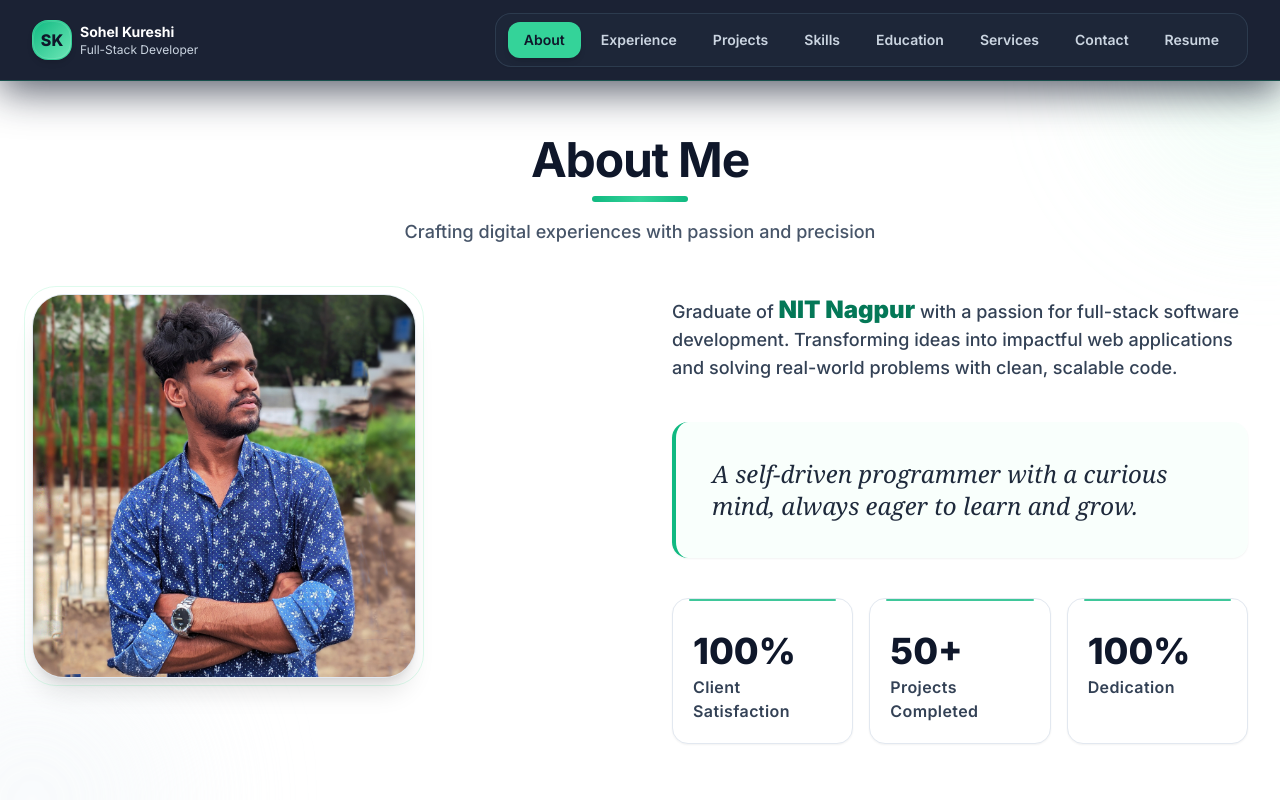
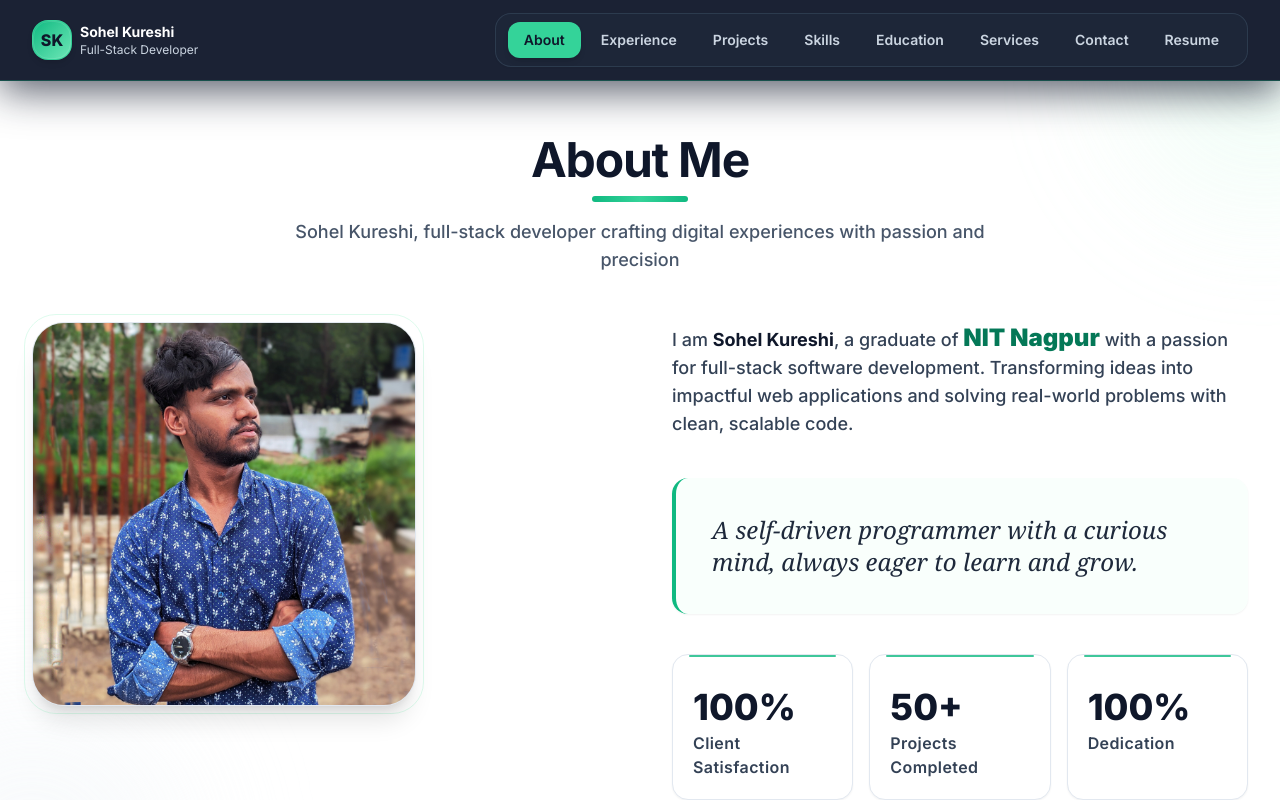
Before and after one commit to sohelkureshi/Next.js_portfolio, a Next.js app: page / in a window 1280 px wide. Shown: the top 800 px of the page. Built offline with nearby package versions, Linux system fonts and the light colour scheme.

Commit message:
added alternate name in seo

```diff
--- a/app/layout.tsx
+++ b/app/layout.tsx
@@ -1,6 +1,7 @@
 // app/layout.tsx
 import type { Metadata } from 'next'
 import { Inter } from 'next/font/google'
+// @ts-expect-error Next.js handles CSS side-effect imports at build time.
 import './globals.css'
 import Navbar from '../src/components/layout/Navbar'
 import Footer from '../src/components/layout/Footer'
@@ -8,7 +9,34 @@ import Footer from '../src/components/layout/Footer'
 const inter = Inter({ subsets: ['latin'] })
 
 const SITE_URL = 'https://sohelkureshi.vercel.app'
-const SITE_NAME = 'Sohel Kureshi — Full-Stack Developer'
+const SITE_NAME = 'Sohel Kureshi - Full-Stack Developer'
+const NAME_VARIANTS = [
+  'Sohel Kureshi',
+  'Sohail Qureshi',
+  'Sohel Qureshi',
+  'Sohail Kureshi',
+]
+
+const personJsonLd = {
+  '@context': 'https://schema.org',
+  '@type': 'Person',
+  name: 'Sohel Kureshi',
+  alternateName: ['Sohail Qureshi', 'Sohel Qureshi', 'Sohail Kureshi'],
+  url: SITE_URL,
+  jobTitle: 'Full-Stack Developer',
+  alumniOf: {
+    '@type': 'CollegeOrUniversity',
+    name: 'NIT Nagpur',
+  },
+  knowsAbout: [
+    'MERN stack',
+    'Next.js',
+    'React',
+    'Node.js',
+    'MongoDB',
+    'Full-stack web development',
+  ],
+}
 
 export const metadata: Metadata = {
   metadataBase: new URL(SITE_URL),
@@ -17,7 +45,15 @@ export const metadata: Metadata = {
     template: '%s | Sohel Kureshi',
   },
   description:
-    'Full-stack developer and NIT Nagpur graduate specializing in MERN stack, Next.js and modern web applications. Explore projects, skills, education, services and contact details.',
+    'Portfolio of Sohel Kureshi, also searched as Sohail Qureshi, Sohel Qureshi and Sohail Kureshi. Full-stack developer and NIT Nagpur graduate specializing in MERN stack, Next.js and modern web applications.',
+  keywords: [
+    ...NAME_VARIANTS,
+    'Sohel Kureshi full-stack developer',
+    'Sohel Kureshi portfolio',
+    'NIT Nagpur full-stack developer',
+    'MERN stack developer India',
+    'Next.js developer India',
+  ],
   alternates: {
     canonical: '/',
   },
@@ -27,7 +63,7 @@ export const metadata: Metadata = {
     siteName: SITE_NAME,
     title: 'Sohel Kureshi | Full-Stack Developer | NIT Nagpur',
     description:
-      'Portfolio of full-stack developer Sohel Kureshi, featuring MERN stack and Next.js projects, professional experience, education and contact information.',
+      'Portfolio of full-stack developer Sohel Kureshi, also searched as Sohail Qureshi, Sohel Qureshi and Sohail Kureshi, featuring MERN stack and Next.js projects.',
     images: [
       {
         url: '/og_image.png',
@@ -41,10 +77,9 @@ export const metadata: Metadata = {
     card: 'summary_large_image',
     title: 'Sohel Kureshi | Full-Stack Developer',
     description:
-      'Full-stack developer and NIT Nagpur graduate focused on MERN stack, Next.js and real-world web projects.',
+      'Full-stack developer Sohel Kureshi, also searched as Sohail Qureshi, Sohel Qureshi and Sohail Kureshi.',
     images: ['/og_image.png'],
   },
-  //  IMPORTANT: Google Search Console verification here
   verification: {
     google: 'Upw0N_l5B9V_9s0WPUQcFe7acOAy1BVZ5sZL_ucLKvA',
   },
@@ -58,6 +93,10 @@ export default function RootLayout({
   return (
     <html lang="en">
       <body className={`${inter.className} antialiased bg-slate-950 text-slate-900`}>
+        <script
+          type="application/ld+json"
+          dangerouslySetInnerHTML={{ __html: JSON.stringify(personJsonLd) }}
+        />
         <Navbar />
         <main className="bg-white min-h-screen pt-20">
           {children}
--- a/app/page.tsx
+++ b/app/page.tsx
@@ -2,8 +2,17 @@ import AboutContent from '../src/components/sections/AboutContent'
 import { Metadata } from 'next'
 
 export const metadata: Metadata = {
-  title: 'Sohel Kureshi — Full-Stack Developer | NIT Nagpur',
-  description: 'B.Tech Graduate | MERN Stack | Open Source Contributor | Available for SDE-1 Roles'
+  title: 'Sohel Kureshi - Full-Stack Developer | NIT Nagpur',
+  description:
+    'Official portfolio of Sohel Kureshi, also searched as Sohail Qureshi, Sohel Qureshi and Sohail Kureshi. B.Tech graduate, MERN stack developer and SDE-1 candidate.',
+  keywords: [
+    'Sohel Kureshi',
+    'Sohail Qureshi',
+    'Sohel Qureshi',
+    'Sohail Kureshi',
+    'Sohel Kureshi portfolio',
+    'Full-stack developer NIT Nagpur',
+  ],
 }
 
 export default function Home() {
--- a/app/resume/page.tsx
+++ b/app/resume/page.tsx
@@ -2,9 +2,16 @@ import type { Metadata } from 'next'
 import ResumeContent from '../../src/components/sections/ResumeContent'
 
 export const metadata: Metadata = {
-  title: 'Resume | Full-Stack Developer - Sohel Kureshi',
+  title: 'Resume | Sohel Kureshi Full-Stack Developer',
   description:
-    'Download the resume of full-stack developer Sohel Kureshi, NIT Nagpur graduate. View professional summary, skills, projects and experience in MERN stack and modern web development.',
+    'Download the resume of full-stack developer Sohel Kureshi, also searched as Sohail Qureshi, Sohel Qureshi and Sohail Kureshi. View skills, projects and MERN stack experience.',
+  keywords: [
+    'Sohel Kureshi resume',
+    'Sohail Qureshi resume',
+    'Sohel Qureshi resume',
+    'Sohail Kureshi resume',
+    'Sohel Kureshi full-stack developer',
+  ],
   alternates: {
     canonical: '/resume',
   },
--- a/src/components/sections/AboutContent.tsx
+++ b/src/components/sections/AboutContent.tsx
@@ -30,7 +30,7 @@ export default function AboutContent() {
           <div className="mt-3 w-24 h-1.5 mx-auto rounded-full bg-gradient-to-r from-emerald-500 via-emerald-400 to-emerald-500" />
 
           <p className="mt-4 text-base md:text-lg text-slate-600 max-w-3xl mx-auto leading-relaxed font-medium">
-            Crafting digital experiences with passion and precision
+            Sohel Kureshi, full-stack developer crafting digital experiences with passion and precision
           </p>
         </div>
 
@@ -56,7 +56,7 @@ export default function AboutContent() {
           <div className="space-y-8 lg:space-y-10">
             {/* Description */}
             <p className="text-base md:text-lg leading-relaxed max-w-2xl text-slate-700 font-medium">
-              Graduate of{' '}
+              I am <strong className="text-slate-900">Sohel Kureshi</strong>, a graduate of{' '}
               <strong className="text-xl md:text-2xl font-black text-emerald-700">
                 NIT Nagpur
               </strong>{' '}
--- a/src/components/sections/ResumeContent.tsx
+++ b/src/components/sections/ResumeContent.tsx
@@ -22,7 +22,7 @@ export default function ResumeContent() {
         <div className="mt-3 w-24 h-1.5 mx-auto rounded-full bg-gradient-to-r from-emerald-500 via-emerald-400 to-emerald-500" />
 
         <p className="mt-4 text-base md:text-lg text-slate-600 max-w-2xl mx-auto leading-relaxed font-medium">
-          Full-Stack Developer • NIT Nagpur Graduate • MERN Stack Specialist
+          Sohel Kureshi - Full-Stack Developer, NIT Nagpur Graduate and MERN Stack Specialist
         </p>
       </div>
 
@@ -114,7 +114,8 @@ export default function ResumeContent() {
         </div>
 
         <p className="text-sm md:text-base text-slate-700 leading-relaxed">
-          B.Tech graduate from{" "}
+          <span className="font-semibold text-slate-900">Sohel Kureshi</span>{" "}
+          is a B.Tech graduate from{" "}
           <span className="font-semibold text-slate-900">NIT Nagpur</span> with
           full-stack development experience. Skilled in the MERN stack, Next.js
           and modern web technologies. Completed internships and launched
--- a/tsconfig.json
+++ b/tsconfig.json
@@ -13,7 +13,8 @@
     "incremental": true,
     "module": "esnext",
     "esModuleInterop": true,
-    "moduleResolution": "node",
+    "moduleResolution": "bundler",
+    "allowArbitraryExtensions": true,
     "resolveJsonModule": true,
     "isolatedModules": true,
     "jsx": "react-jsx",
```
